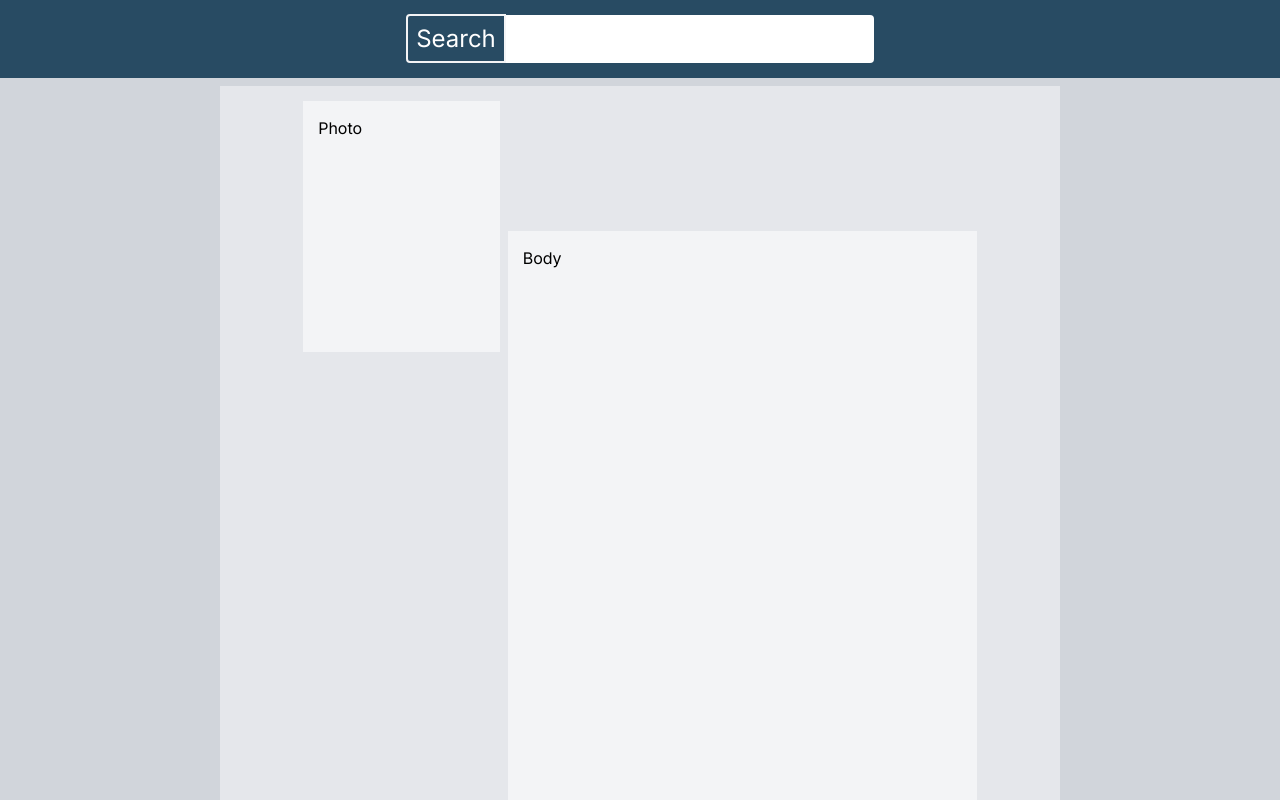
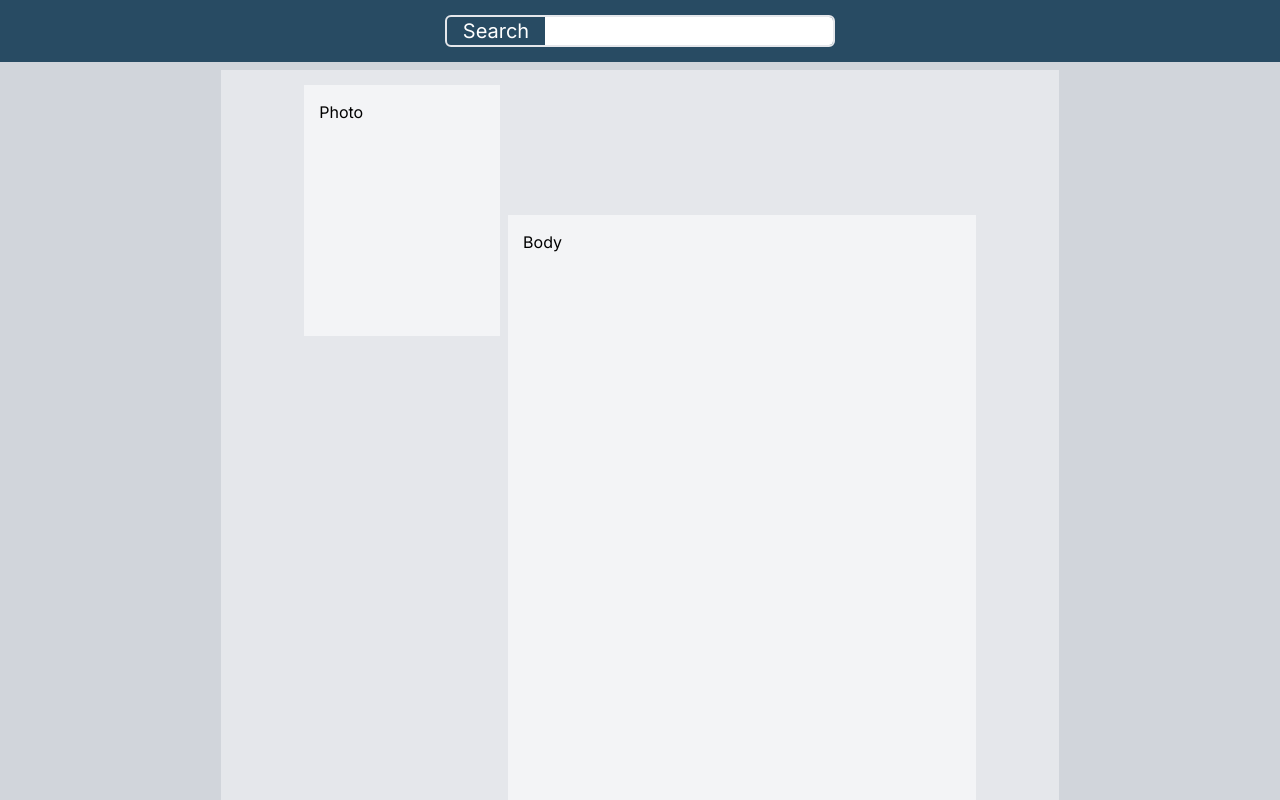
Before and after one commit to nkarl/nkarl.github.io, a Next.js app: page / in a window 1280 px wide. Shown: the top 800 px of the page. Built offline with nearby package versions, Linux system fonts and the light colour scheme.

Commit message:
Updated.

```diff
--- a/src/app/Pages/ProfilePage.jsx
+++ b/src/app/Pages/ProfilePage.jsx
@@ -1,4 +1,4 @@
-import "./ProfilePage.css"
+import "./ProfilePage.css";
 
 function ProfilePage() {
   /*
@@ -8,21 +8,32 @@ function ProfilePage() {
   return (
     <>
       {/* header */}
-      <div className="header min-w-[100%] text-2xl grid place-items-center">
-        <div className="grid-cols-2">
-          <label className="border-gray-100 border-2 p-2" style={{ "border-radius": "4px 0 0 4px" }}>
+      <div className="header min-w-[100%] grid place-items-center">
+        <div className="grid-cols-2 border-2 rounded-md text-xl">
+          <label
+            className="border-gray-100 px-4"
+            style={{ "border-radius": "4px 0 0 4px" }}
+          >
             Search
           </label>
-          <input className="border-gray-100 p-2" style={{ "border-radius": "0 4px 4px 0" }}></input>
+          <input
+            className="border-gray-100"
+            style={{ "border-radius": "0 4px 4px 0" }}
+          ></input>
         </div>
       </div>
 
       {/* Body */}
       <div className="min-w-full bg-gray-400">
-        <div className="text-black w-screen bg-gray-300 p-2 grid grid-cols-12 gap-2">
-          <div className="min-h-screen bg-gray-200 col-start-3 col-end-11 grid grid-cols-12 grid-rows-6 gap-2 grid-flow-col">
-            <div className="bg-gray-100 col-start-2 col-span-3 row-start-1 row-span-2">Photo</div>
-            <div className="bg-gray-100 col-start-5 col-span-7 row-start-2 row-span-full">Body</div>
+        {/* TODO: set transform for different screen sizes */}
+        <div className="text-black w-screen bg-gray-300 p-2 grid grid-cols-12 gap-4">
+          <div className="min-h-screen bg-gray-200 col-start-3 col-end-11 grid grid-cols-12 grid-rows-6 gap-2 grid-flow-col auto-cols-max">
+            <div className="bg-gray-100 col-start-2 col-span-3 row-start-1 row-span-2 hover:scale-110 transform ease-in-out duration-200">
+              Photo
+            </div>
+            <div className="bg-gray-100 col-start-5 col-span-7 row-start-2 row-span-full hover:scale-[102%] transform ease-in-out duration-200">
+              Body
+            </div>
           </div>
         </div>
       </div>
@@ -32,7 +43,7 @@ function ProfilePage() {
         © 2023 Charles L. Nguyen. All Rights Reserved.
       </div>
     </>
-  )
+  );
 }
 
-export default ProfilePage
+export default ProfilePage;
```
